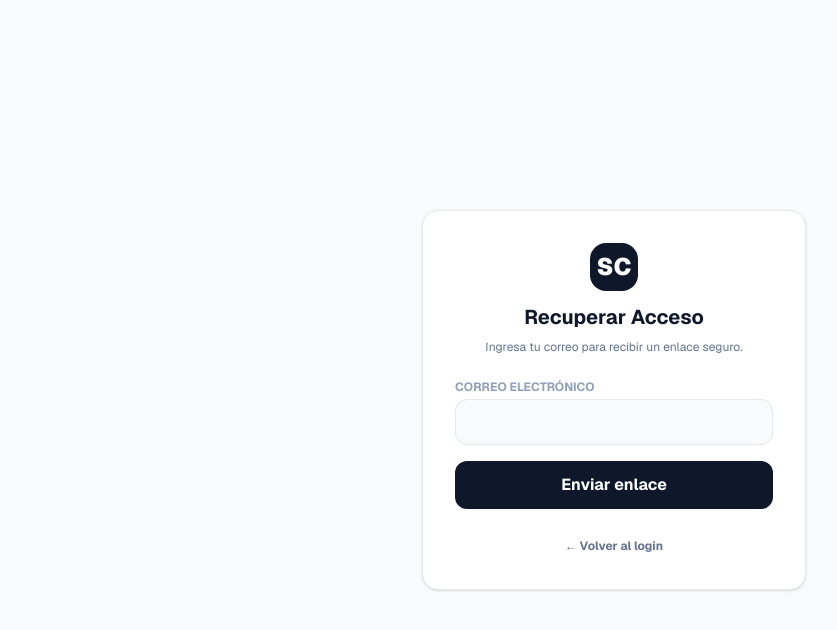
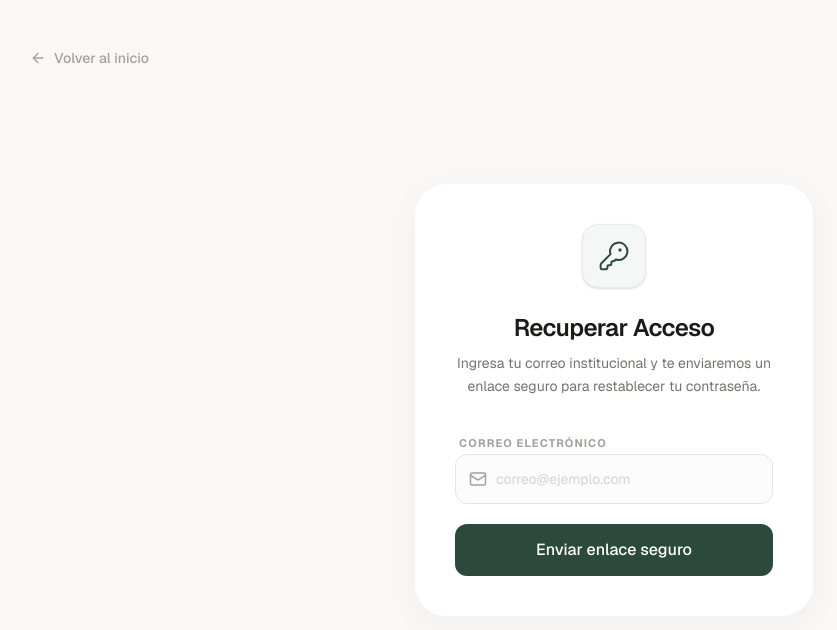
Before and after one commit to psjmirandac-art/sistema-clinico-om, a Next.js app: page /recuperar in a window 1280 px wide. Shown: the top 630 px of the page, without its empty margins (26-863 px from the left). Built offline with nearby package versions, Linux system fonts and the light colour scheme; no server answers.

Commit message:
refactor: upgrade visual y blindaje de seguridad en vista de recuperacion de clave

```diff
--- a/app/recuperar/page.tsx
+++ b/app/recuperar/page.tsx
@@ -3,6 +3,8 @@
 import { useState } from 'react';
 import { createClient } from '@supabase/supabase-js';
 import Link from 'next/link';
+import { motion, AnimatePresence } from 'framer-motion';
+import { ArrowLeft, KeyRound, Mail, Loader2, CheckCircle, AlertCircle } from 'lucide-react';
 
 const supabase = createClient(
   process.env.NEXT_PUBLIC_SUPABASE_URL || '',
@@ -12,45 +14,98 @@ const supabase = createClient(
 export default function RecuperarClave() {
   const [email, setEmail] = useState('');
   const [loading, setLoading] = useState(false);
-  const [message, setMessage] = useState('');
+  const [status, setStatus] = useState<{ type: 'error' | 'success' | null, text: string }>({ type: null, text: '' });
 
   const handleReset = async (e: React.FormEvent) => {
     e.preventDefault();
     setLoading(true);
-    setMessage('');
+    setStatus({ type: null, text: '' });
 
-    // Aquí usamos window.location.origin para que la redirección funcione tanto en local como en producción
     const { error } = await supabase.auth.resetPasswordForEmail(email, {
       redirectTo: `${window.location.origin}/actualizar-clave`,
     });
 
-    if (error) setMessage('Error: ' + error.message);
-    else setMessage('Si el correo está registrado, recibirás un enlace de recuperación pronto.');
+    if (error) {
+      // Sanitizamos el error para no asustar al usuario con logs de base de datos
+      setStatus({ type: 'error', text: 'No pudimos procesar la solicitud. Verifica el correo e intenta nuevamente.' });
+    } else {
+      // Mensaje ambiguo por seguridad (evita enumeración de usuarios)
+      setStatus({ type: 'success', text: 'Si el correo está registrado, recibirás un enlace seguro en breve.' });
+    }
     setLoading(false);
   };
 
   return (
-    <div className="min-h-screen bg-slate-50 flex items-center justify-center p-4 font-sans">
-      <div className="w-full max-w-sm bg-white rounded-2xl shadow-sm border border-slate-200 p-8 space-y-6">
-        <div className="text-center">
-          <div className="h-12 w-12 bg-slate-900 text-white rounded-2xl flex items-center justify-center font-black text-2xl mx-auto mb-3">SC</div>
-          <h1 className="text-xl font-bold text-slate-900">Recuperar Acceso</h1>
-          <p className="text-xs text-slate-500 mt-2">Ingresa tu correo para recibir un enlace seguro.</p>
+    <div className="min-h-screen bg-[#F9F8F6] flex flex-col items-center justify-center p-4 font-sans selection:bg-[#E4ECE7]">
+
+      {/* Botón Volver */}
+      <div className="absolute top-6 left-6 sm:top-10 sm:left-10">
+        <Link
+          href="/admin"
+          className="text-stone-400 hover:text-stone-800 flex items-center gap-2 transition-colors font-medium text-sm px-4 py-2 hover:bg-stone-100/50 rounded-full"
+        >
+          <ArrowLeft size={16} />
+          <span>Volver al inicio</span>
+        </Link>
+      </div>
+
+      <motion.div
+        initial={{ opacity: 0, y: 10 }}
+        animate={{ opacity: 1, y: 0 }}
+        transition={{ duration: 0.4, ease: "easeOut" }}
+        className="w-full max-w-[400px] bg-white rounded-[2rem] shadow-[0_8px_30px_rgb(0,0,0,0.04)] border border-stone-100 p-8 sm:p-10 space-y-8"
+      >
+        <div className="text-center space-y-3">
+          <div className="mx-auto h-16 w-16 bg-[#F4F7F5] text-[#2C4A3B] rounded-2xl flex items-center justify-center shadow-sm border border-[#E4ECE7] mb-6">
+            <KeyRound strokeWidth={1.5} size={32} />
+          </div>
+          <div>
+            <h1 className="text-2xl font-semibold text-stone-900 tracking-tight">Recuperar Acceso</h1>
+            <p className="text-sm text-stone-500 mt-2 leading-relaxed">
+              Ingresa tu correo institucional y te enviaremos un enlace seguro para restablecer tu contraseña.
+            </p>
+          </div>
         </div>
-        <form onSubmit={handleReset} className="space-y-4">
-          <div>
-            <label className="block text-xs font-bold text-slate-400 uppercase mb-1">Correo Electrónico</label>
-            <input type="email" required className="w-full border border-slate-200 p-3 rounded-xl text-sm bg-slate-50" value={email} onChange={(e) => setEmail(e.target.value)} />
+
+        <form onSubmit={handleReset} className="space-y-5">
+          <div className="space-y-1.5">
+            <label className="text-[11px] font-bold text-stone-400 uppercase tracking-widest pl-1">Correo Electrónico</label>
+            <div className="relative">
+              <Mail size={18} className="absolute left-3.5 top-1/2 -translate-y-1/2 text-stone-400" />
+              <input
+                type="email"
+                required
+                placeholder="correo@ejemplo.com"
+                className="w-full pl-10 pr-4 py-3.5 border border-stone-200 rounded-xl text-sm bg-stone-50/50 focus:bg-white transition-all outline-none focus:ring-2 focus:ring-[#5F8575]/20 focus:border-[#5F8575]/30 text-stone-800 placeholder:text-stone-300"
+                value={email}
+                onChange={(e) => setEmail(e.target.value)}
+              />
+            </div>
           </div>
-          <button type="submit" disabled={loading} className="w-full bg-slate-900 text-white font-bold py-3 rounded-xl hover:bg-slate-800 disabled:opacity-50">
-            {loading ? 'Enviando...' : 'Enviar enlace'}
+
+          <button
+            type="submit"
+            disabled={loading || status.type === 'success'}
+            className="w-full bg-[#2C4A3B] text-white font-medium py-3.5 rounded-xl transition-all hover:bg-[#233b2f] hover:shadow-lg disabled:opacity-70 disabled:hover:shadow-none flex justify-center items-center gap-2 mt-2"
+          >
+            {loading ? <Loader2 size={18} className="animate-spin text-[#E4ECE7]" /> : 'Enviar enlace seguro'}
           </button>
         </form>
-        {message && <p className="text-xs font-semibold text-center text-emerald-600 bg-emerald-50 p-3 rounded-xl">{message}</p>}
-        <div className="text-center">
-          <Link href="/admin" className="text-xs font-bold text-slate-500 hover:text-slate-900">← Volver al login</Link>
-        </div>
-      </div>
+
+        <AnimatePresence mode="wait">
+          {status.type && (
+            <motion.div
+              initial={{ opacity: 0, height: 0 }}
+              animate={{ opacity: 1, height: 'auto' }}
+              exit={{ opacity: 0, height: 0 }}
+              className={`flex items-start gap-2 p-4 rounded-xl text-sm overflow-hidden ${status.type === 'error' ? 'bg-red-50 text-red-600' : 'bg-[#F4F7F5] text-[#2C4A3B]'}`}
+            >
+              {status.type === 'error' ? <AlertCircle size={18} className="shrink-0 mt-0.5" /> : <CheckCircle size={18} className="shrink-0 mt-0.5" />}
+              <p className="leading-relaxed font-medium">{status.text}</p>
+            </motion.div>
+          )}
+        </AnimatePresence>
+      </motion.div>
     </div>
   );
 }
```
